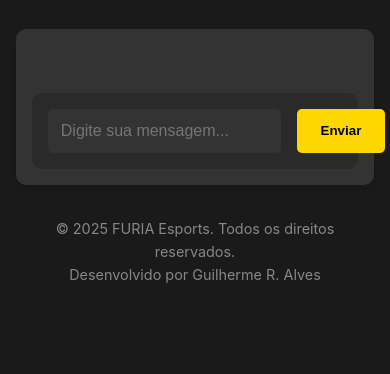
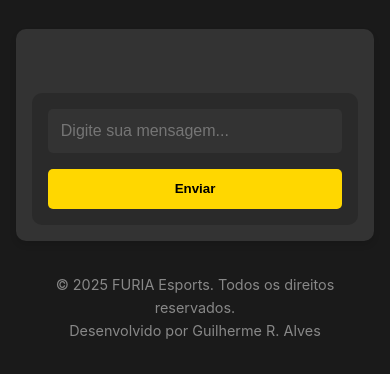
Before and after one commit to athena272/gemini-nodejs, a website: page index.html in a window 390 px wide. Shown: the part 176-550 px from the top of the page. Drawn offline with Linux system fonts and the light colour scheme.

Commit message:
Update style.css

```diff
--- a/static/style.css
+++ b/static/style.css
@@ -162,3 +162,9 @@ footer {
         font-size: 2rem;
     }
 }
+
+@media (max-width: 576px) {
+    .chat-input-container {
+        flex-direction: column;
+    }
+}
```
